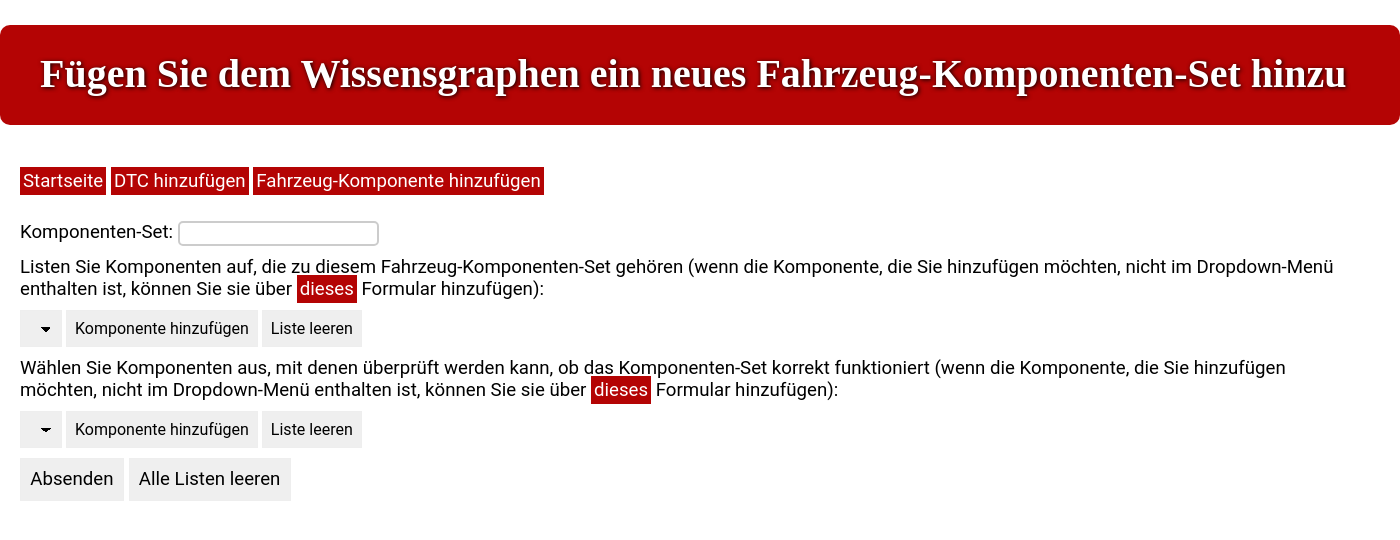
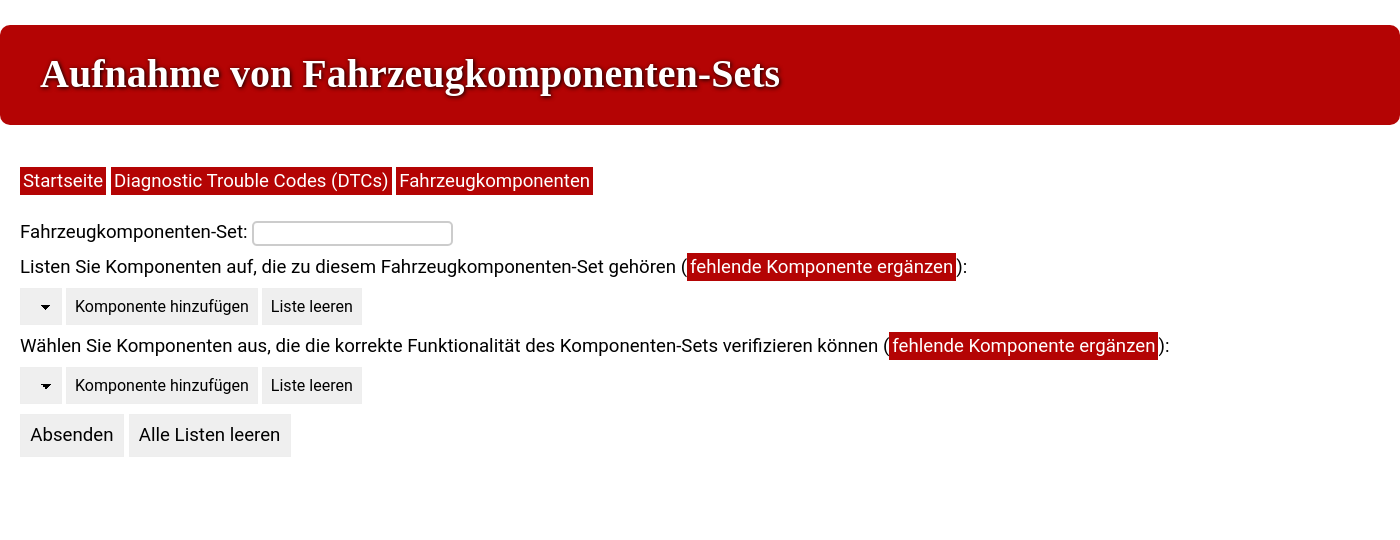
Before and after one commit to tbohne/obd_ontology, a Flask app: page /component_set_form in a window 1400 px wide. Shown: the top 540 px of the page. Run offline with Flask 2, Linux system fonts and the light colour scheme; data that the repository does not hold is empty; some libraries are stand-ins or nearby versions.

Commit message:
web interface - several refinements

```diff
--- a/obd_ontology/app.py
+++ b/obd_ontology/app.py
@@ -583,7 +583,7 @@ def component_set_form():
                         if form.set_name.data in kg_query_tool.query_all_component_set_instances() \
                                 and not warning_already_shown:
                             flash(
-                                "WARNUNG: Dieses Fahrzeug-Komponenten-Set existiert bereits! Wenn Sie sicher sind, "
+                                "WARNUNG: Dieses Fahrzeugkomponenten-Set existiert bereits! Wenn Sie sicher sind, "
                                 "dass Sie es überschreiben möchten, klicken Sie bitte noch einmal auf den"
                                 " \"Absenden\"-Button.")
                             session["comp_set_name"] = form.set_name.data
@@ -610,10 +610,10 @@ def component_set_form():
                             get_session_variable_list("verifying_components").clear()
                             # show a success message
                             if form.set_name.data == session.get("comp_set_name"):
-                                flash(f"Das Fahrzeug-Komponenten-Set mit dem Namen {form.set_name.data} "
+                                flash(f"Das Fahrzeugkomponenten-Set mit dem Namen {form.set_name.data} "
                                       f"wurde erfolgreich überschrieben.")
                             else:
-                                flash(f"Das Fahrzeug-Komponenten-Set mit dem Namen {form.set_name.data} "
+                                flash(f"Das Fahrzeugkomponenten-Set mit dem Namen {form.set_name.data} "
                                       f"wurde erfolgreich hinzugefügt.")
                             return redirect(url_for('component_set_form'))
                     else:  # the list of verifying components is empty
--- a/templates/component_set_form.html
+++ b/templates/component_set_form.html
@@ -4,31 +4,34 @@
 <head>
     <meta charset="UTF-8">
     <link rel="stylesheet" type="text/css" href="{{ url_for('static', filename='style.css') }}">
-    <title>Fahrzeug-Komponenten-Set</title>
+    <title>Fahrzeugkomponenten-Set</title>
 </head>
 
 <body>
-<header><h1>Fügen Sie dem Wissensgraphen ein neues Fahrzeug-Komponenten-Set hinzu</h1></header>
+<header><h1>Aufnahme von Fahrzeugkomponenten-Sets</h1></header>
 
 <section>
     <article>
-        <p><a href="/">Startseite</a> <a href="dtc_form">DTC hinzufügen</a> <a href="component_form">Fahrzeug-Komponente
-            hinzufügen</a></p>
+        <p>
+            <a href="/">Startseite</a>
+            <a href="dtc_form">Diagnostic Trouble Codes (DTCs)</a>
+            <a href="component_form">Fahrzeugkomponenten</a>
+        </p>
         <form method="POST">
             {{ form.csrf_token }}
             <br>
-            <p>Komponenten-Set: {{ form.set_name(size=20) }}</p>
-            <p>Listen Sie Komponenten auf, die zu diesem Fahrzeug-Komponenten-Set gehören (wenn die Komponente, die Sie
-                hinzufügen möchten, nicht im Dropdown-Menü enthalten ist, können Sie sie über
-                <a href="component_form">dieses</a> Formular hinzufügen):</p>
+            <p>Fahrzeugkomponenten-Set: {{ form.set_name(size=20) }}</p>
+            <p>Listen Sie Komponenten auf, die zu diesem Fahrzeugkomponenten-Set gehören
+                (<a href="component_form">fehlende Komponente ergänzen</a>):
+            </p>
             <div>{{ form.components }} {{ form.add_component_submit }} {{ form.clear_components }}</div>
             <p style="color: #B40404;">
                 {% for i in components_variable_list %}
                     {{ i }},
                 {% endfor %}</p>
-            <p>Wählen Sie Komponenten aus, mit denen überprüft werden kann, ob das Komponenten-Set korrekt funktioniert
-                (wenn die Komponente, die Sie hinzufügen möchten, nicht im Dropdown-Menü enthalten ist, können Sie sie
-                über <a href="component_form">dieses</a> Formular hinzufügen):</p>
+            <p>Wählen Sie Komponenten aus, die die korrekte Funktionalität des Komponenten-Sets verifizieren können
+                (<a href="component_form">fehlende Komponente ergänzen</a>):
+            </p>
             <div> {{ form.verifying_components }} {{ form.verifying_components_submit }} {{ form.clear_verifying_components }}</div>
             <p style="color: #B40404;">
                 {% for i in verifying_components_list %}
```
Also changed, not shown: templates/DTC_form.html (+12 -10 lines), templates/component_form.html (+10 -8 lines), templates/index.html (+5 -4 lines).
